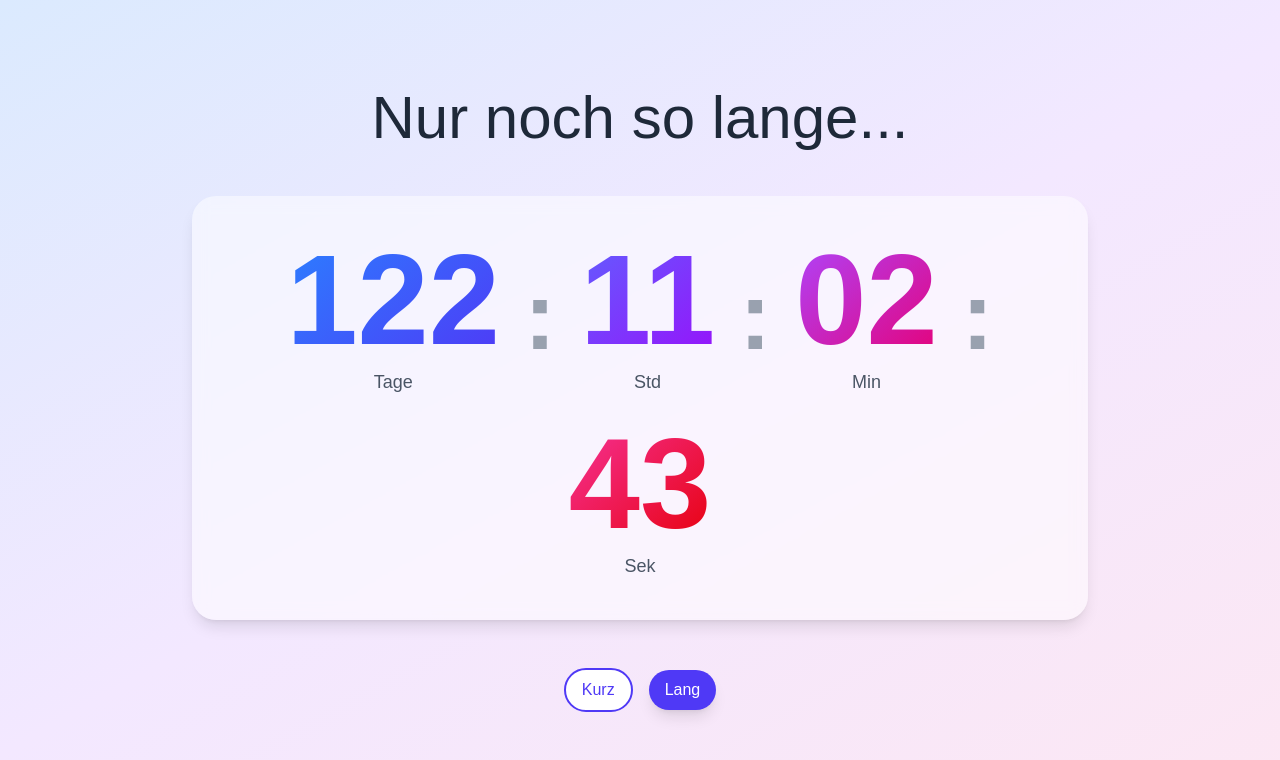
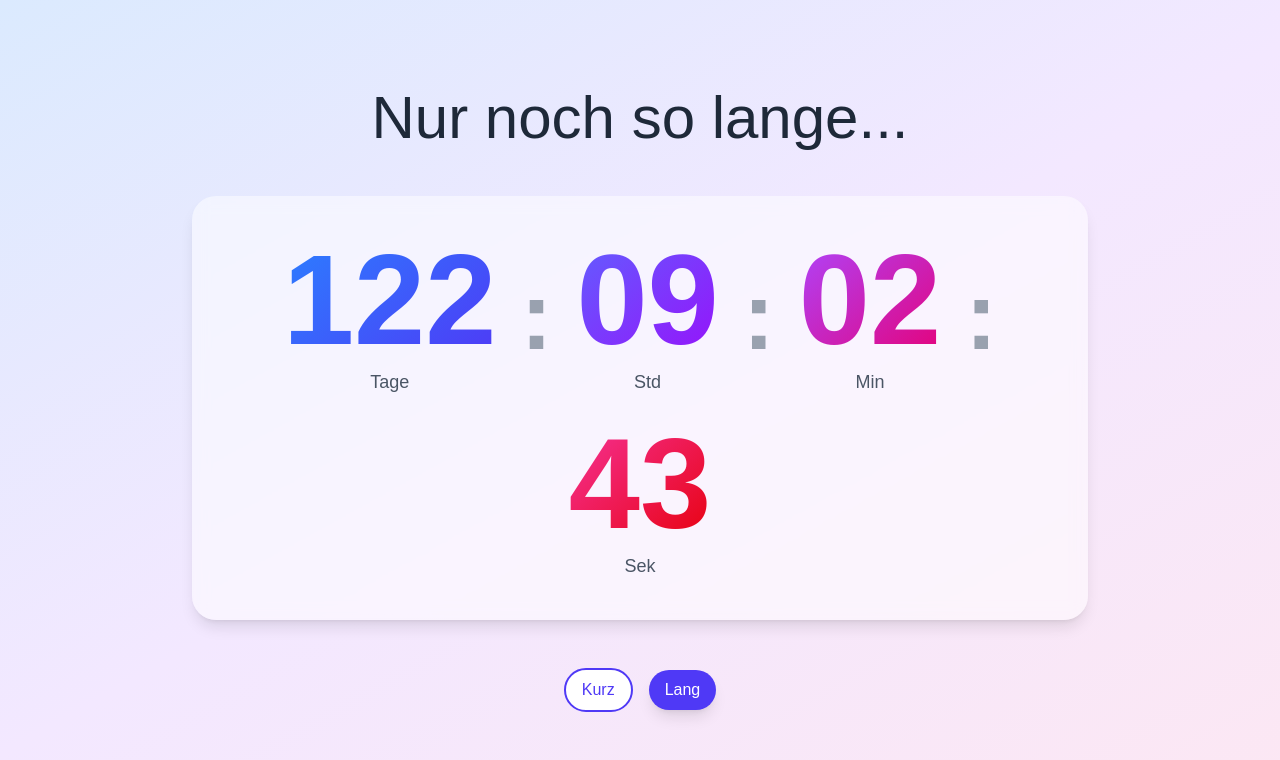
Before and after one commit to TjWaaaa/rando, a Next.js app: page /countdown in a window 1280 px wide. Shown: the top 760 px of the page. Built offline with nearby package versions, Linux system fonts and the light colour scheme.

Commit message:
Update target date in countdown page

```diff
--- a/src/app/countdown/page.tsx
+++ b/src/app/countdown/page.tsx
@@ -19,7 +19,7 @@ export default function CountdownPage() {
   const [showExtended, setShowExtended] = useState(false)
 
   useEffect(() => {
-    const targetDate = new Date('2026-06-05T22:30:00')
+    const targetDate = new Date('2026-06-05T20:30:00')
 
     const calculateTimeLeft = () => {
       const now = new Date()
```
